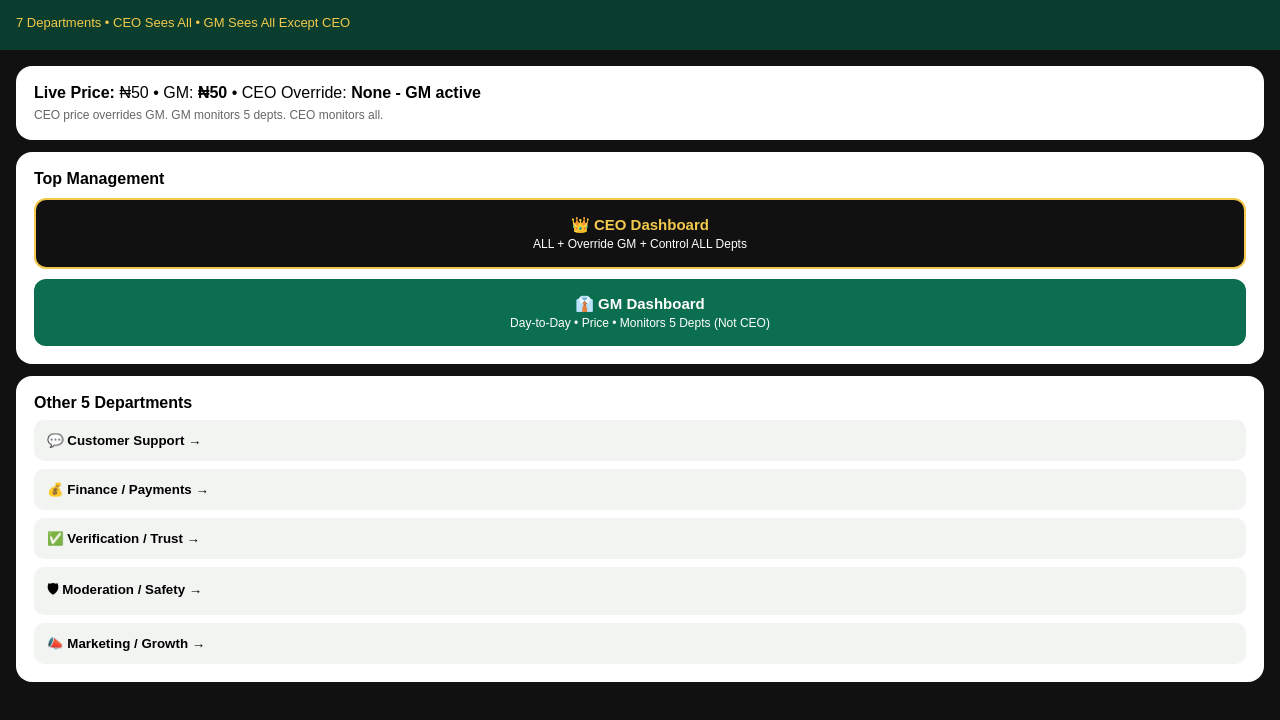
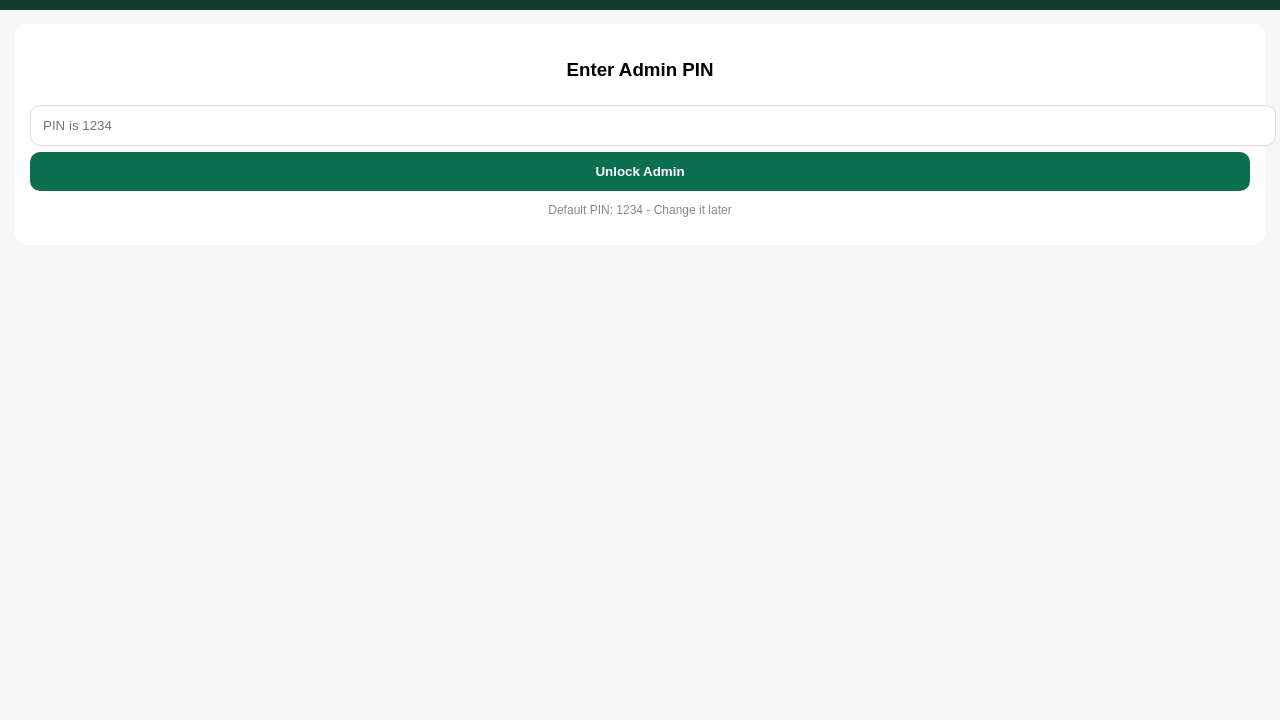
Before and after one commit to okwarakalu/ZIRO, a plain HTML site: page admin.html in a window 1280 px wide. Shown: the part 80-800 px from the top of the page. Drawn offline with Linux system fonts and the light colour scheme.

Commit message:
Update admin.html

```diff
--- a/admin.html
+++ b/admin.html
@@ -1,22 +1,18 @@
-<!DOCTYPE html>
-<html lang="en"><head><meta charset="UTF-8"><meta name="viewport" content="width=device-width, initial-scale=1.0, viewport-fit=cover"><title>ZIRO - Admin Hub</title></head>
-<body style="background:#111; margin:0; font-family:sans-serif;">
-<div style="background:#0B3D2E; padding:20px 16px; color:white;"><div onclick="window.location.href='office.html'">← Back to My Office</div><h2 style="margin:12px 0 4px;">🛠 ZIRO Admin Hub</h2><p style="margin:0; color:#F2C94C; font-size:13px;">7 Departments • CEO Sees All • GM Sees All Except CEO</p></div>
-<div style="padding:16px;">
-<div style="background:white; border-radius:16px; padding:18px;"><b>Live Price:</b> <span id="livePrice">₦50</span> • GM: <b id="gmPrice">₦50</b> • CEO Override: <b id="ceoPrice">None</b><p style="font-size:12px; color:#666; margin:6px 0 0;">CEO price overrides GM. GM monitors 5 depts. CEO monitors all.</p></div>
-<div style="background:white; border-radius:16px; padding:18px; margin-top:12px;"><b>Top Management</b>
-<button onclick="enterAdmin('ceo')" style="width:100%; background:#111; color:#F2C94C; border:2px solid #F2C94C; padding:16px; border-radius:12px; font-size:15px; font-weight:900; margin-top:10px;">👑 CEO Dashboard<br><span style="font-size:12px; color:white; font-weight:400;">ALL + Override GM + Control ALL Depts</span></button>
-<button onclick="enterAdmin('gm')" style="width:100%; background:#0B6E4F; color:white; border:none; padding:16px; border-radius:12px; font-size:15px; font-weight:900; margin-top:10px;">👔 GM Dashboard<br><span style="font-size:12px; font-weight:400;">Day-to-Day • Price • Monitors 5 Depts (Not CEO)</span></button></div>
-<div style="background:white; border-radius:16px; padding:18px; margin-top:12px;"><b>Other 5 Departments</b>
-<button onclick="goDept('support','support.html')" style="width:100%; background:#F2F4F2; border:none; padding:13px; border-radius:10px; font-weight:800; margin-top:8px; text-align:left;">💬 Customer Support →</button>
-<button onclick="goDept('finance','finance.html')" style="width:100%; background:#F2F4F2; border:none; padding:13px; border-radius:10px; font-weight:800; margin-top:8px; text-align:left;">💰 Finance / Payments →</button>
-<button onclick="goDept('verification','verification.html')" style="width:100%; background:#F2F4F2; border:none; padding:13px; border-radius:10px; font-weight:800; margin-top:8px; text-align:left;">✅ Verification / Trust →</button>
-<button onclick="goDept('moderation','moderation.html')" style="width:100%; background:#F2F4F2; border:none; padding:13px; border-radius:10px; font-weight:800; margin-top:8px; text-align:left;">🛡 Moderation / Safety →</button>
-<button onclick="goDept('marketing','marketing.html')" style="width:100%; background:#F2F4F2; border:none; padding:13px; border-radius:10px; font-weight:800; margin-top:8px; text-align:left;">📣 Marketing / Growth →</button></div>
+<!DOCTYPE html><html><head><meta charset="UTF-8"><meta name="viewport" content="width=device-width, initial-scale=1.0"><title>ZIRO Admin</title>
+<style>body{margin:0;font-family:Arial;background:#F6F6F6}header{background:#123A2B;color:#fff;padding:18px}header span{color:#C9A227}.card{background:#fff;margin:14px;padding:16px;border-radius:14px}.btn{background:#0B6E4F;color:#fff;border:none;padding:12px;width:100%;border-radius:10px;font-weight:800}input{width:100%;padding:12px;border:1px solid #ddd;border-radius:10px;margin:6px 0}</style></head>
+<body>
+<header><h2 style="margin:0;">ZIRO <span>V8</span> - ADMIN ONLY</h2><p style="margin:4px 0;color:#D6E8DD;">Boss Dashboard - Do Not Share This Link</p></header>
+<div id="lock" class="card" style="text-align:center;"><h3>Enter Admin PIN</h3><input id="pin" type="password" placeholder="PIN is 1234"><button class="btn" onclick="unlock()">Unlock Admin</button><p style="font-size:12px;color:#888;">Default PIN: 1234 - Change it later</p></div>
+<div id="dash" style="display:none;">
+<div class="card"><h3>📊 Today</h3><p>Total Users Coins: <b id="aCoins">-</b></p><p>Total Jobs Posted: <b id="aJobs">-</b></p><p>SOS Alerts: <b id="aSOS">-</b> <span style="color:red;">Check below!</span></p></div>
+<div class="card"><h3>🚨 SOS Alerts</h3><div id="sosList">No SOS yet.</div></div>
+<div class="card"><h3>📄 All Jobs (From Users)</h3><div id="jobList">No jobs yet.</div></div>
+<div class="card"><h3>🪙 Give Free Coins</h3><input id="giveAmt" type="number" placeholder="e.g. 100"><button class="btn" onclick="give()">Give Coins To This Phone</button><p style="font-size:12px;color:#888;">This adds coins to whoever is logged in on this phone. For real users, you will upgrade later to server.</p></div>
+<button class="btn" style="background:#fff;color:#222;border:1px solid #ddd;margin:0 14px;width:calc(100% - 28px);" onclick="location.href='index.html'">← Back to Main App</button><br><br>
 </div>
-<script src="js/wallet.js"></script><script src="js/admin.js"></script>
 <script>
-function enterAdmin(r){ ziroSetAdminRole(r); window.location.href=r==='ceo'?'ceo.html':'gm.html'; }
-function goDept(dept, file){ localStorage.setItem('ziro_admin_role', dept); localStorage.setItem('ziro_current_dept', dept); window.location.href=file; }
-document.addEventListener('DOMContentLoaded', ()=>{ document.getElementById('livePrice').textContent='₦'+ziroGetCoinPrice(); document.getElementById('gmPrice').textContent='₦'+ziroGetGMPrice(); const c=ziroGetCEOPrice(); document.getElementById('ceoPrice').textContent=c===null?'None - GM active':'₦'+c+' OVERRIDING'; });
-</script></body></html>
+function unlock(){if(document.getElementById('pin').value==='1234'){document.getElementById('lock').style.display='none';document.getElementById('dash').style.display='block';load();}else{alert('Wrong PIN');}}
+function load(){let coins=localStorage.getItem('ziro_coins')||'0';let jobs=JSON.parse(localStorage.getItem('ziro_all_jobs')||'[]');let sos=JSON.parse(localStorage.getItem('ziro_sos')||'[]');document.getElementById('aCoins').textContent=coins;document.getElementById('aJobs').textContent=jobs.length;document.getElementById('aSOS').textContent=sos.length;document.getElementById('jobList').innerHTML=jobs.length?jobs.map(j=>`<p><b>${j.title}</b> - ${j.user} - ${j.loc} - ₦${j.budget} - ${j.date}</p>`).join(''):'No jobs yet.';document.getElementById('sosList').innerHTML=sos.length?sos.map(s=>`<p style="color:red;"><b>${s.user}</b> - ${s.loc} - ${s.time}</p>`).join(''):'No SOS yet.';}
+function give(){let a=parseInt(document.getElementById('giveAmt').value||'0');let c=parseInt(localStorage.getItem('ziro_coins')||'0');localStorage.setItem('ziro_coins',c+a);alert('Gave '+a+' coins!');load();}
+</script>
+</body></html>
```
